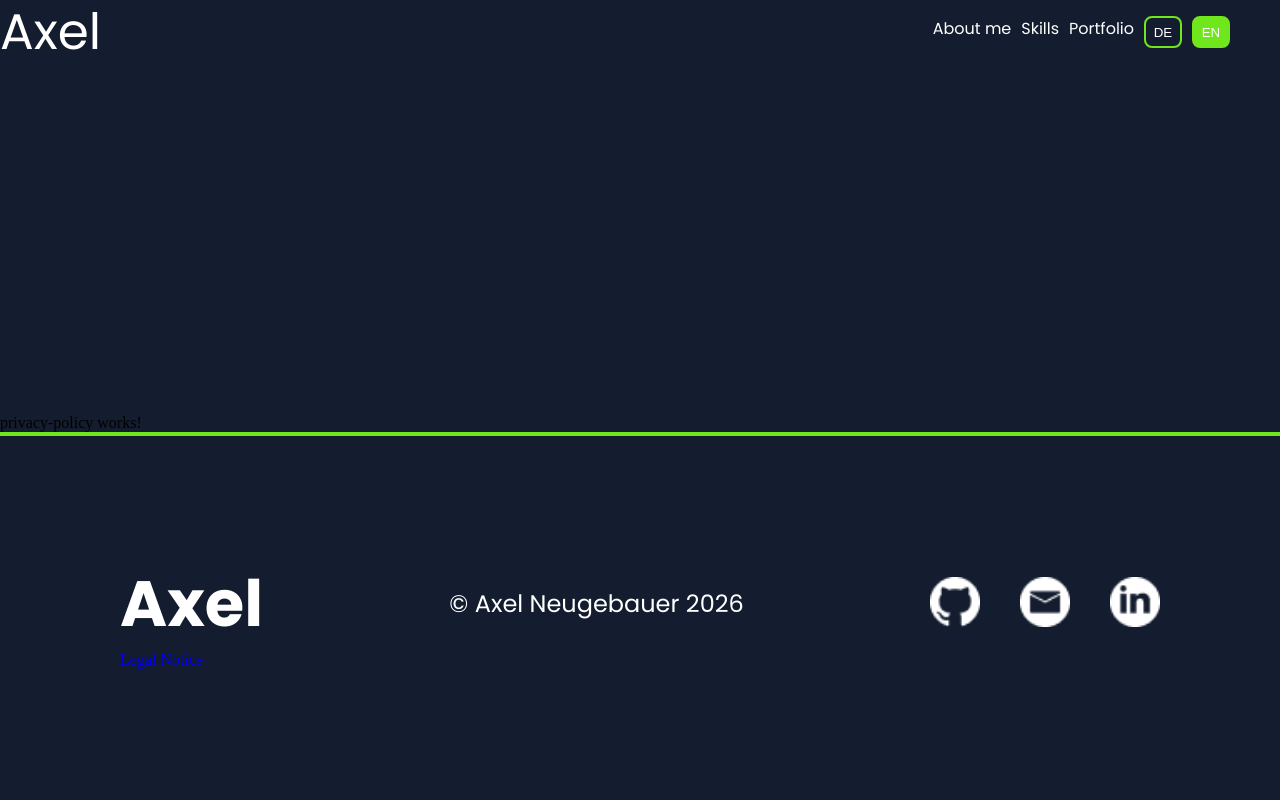
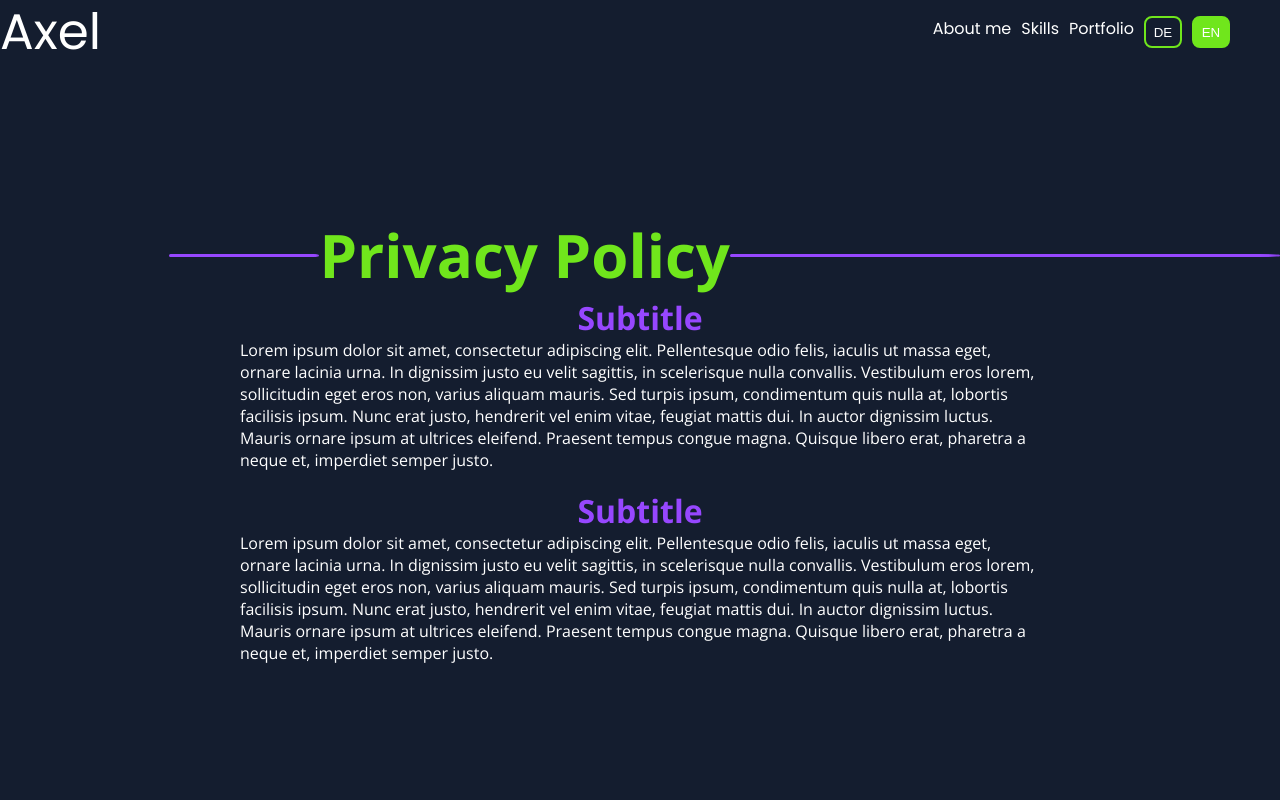
Before and after one commit to Axel-ne/Portfolio, an Angular app: page /privacy-policy in a window 1280 px wide. Shown: the top 800 px of the page. Built offline with nearby package versions, Linux system fonts and the light colour scheme.

Commit message:
code refactoring

```diff
--- a/src/app/components/contact-sectionn/contact-sectionn.scss
+++ b/src/app/components/contact-sectionn/contact-sectionn.scss
@@ -135,3 +135,7 @@
         width: 50px;
         height: 50px;
     }
+
+    a{
+        color: rgba(151, 71, 255, 1);
+    }
--- a/src/app/components/footer/footer.html
+++ b/src/app/components/footer/footer.html
@@ -3,9 +3,9 @@
         <a href=""><h2>Axel</h2></a>
         <div><p>© Axel Neugebauer 2026</p></div>
         <div class="social-icon-wrapper">
-            <a href=""><img src="/assets/icons/8. Github button.png" alt=""></a>
-            <a href=""><img src="\assets\icons\Vector (1).png" alt=""></a>
-            <a href=""><img src="\assets\icons\Vector (2).png" alt=""></a>
+            <a href="https://github.com/Axel-ne" target="_blank"><img src="/assets/icons/8. Github button.png" alt=""></a>
+            <a href="https://www.gmx.net/" target="_blank"><img src="\assets\icons\Vector (1).png" alt=""></a>
+            <a href="https://www.linkedin.com/login/de/" target="_blank"><img src="\assets\icons\Vector (2).png" alt=""></a>
         </div>
     </div>
     <a routerLink="/legal-notice">Legal Notice</a>
--- a/src/app/components/footer/footer.scss
+++ b/src/app/components/footer/footer.scss
@@ -32,3 +32,8 @@ footer{
     display: flex;
     gap: 40px;
 }
+
+a{
+    color: white;
+    font-family: poppins;
+}
--- a/src/app/components/header/header.scss
+++ b/src/app/components/header/header.scss
@@ -10,7 +10,7 @@ header{
     display: flex;
     justify-content: space-between;
     align-items: center;
-    margin-bottom: 350px;
+    margin-bottom: 150px;
     nav{
         display: flex;
         gap: 10px;
--- a/src/app/components/landing-section/landing-section.html
+++ b/src/app/components/landing-section/landing-section.html
@@ -22,9 +22,9 @@
             <img class="socials-line" src="\assets\icons\LINE 1.png" alt="">
         </div>
         <div class="socials-content">
-            <img class="social-icon" src="/assets/icons/8. Github button.png" alt="">
-            <img class="social-icon" src="\assets\icons\Vector (1).png" alt="">
-            <img class="social-icon" src="\assets\icons\Vector (2).png" alt="">
+            <a href="https://github.com/Axel-ne" target="_blank"><img class="social-icon" src="/assets/icons/8. Github button.png" alt=""></a>
+            <a href="https://www.gmx.net/" target="_blank"><img class="social-icon" src="\assets\icons\Vector (1).png" alt=""></a>
+            <a href="https://www.linkedin.com/login/de/" target="_blank"><img class="social-icon" src="\assets\icons\Vector (2).png" alt=""></a>
         </div>
     </div>
     <div class="scroll-icon-wrapper">
--- a/src/app/components/landing-section/landing-section.scss
+++ b/src/app/components/landing-section/landing-section.scss
@@ -78,10 +78,11 @@
     flex-direction: column;
     align-items: center;
     p{
-        width: 160px;
+        width: 200px;
         transform: rotate(-270deg);
         color: white;
         font-size: 32px;
+        font-family: poppins;
     }
     .arrow{
         margin-top: 60px ;
--- a/src/app/components/privacy-policy/privacy-policy.html
+++ b/src/app/components/privacy-policy/privacy-policy.html
@@ -1 +1,29 @@
-<p>privacy-policy works!</p>
+<section class="privacy-policy-section">
+
+        <div class="privacy-policy-headline">
+            <img src="/assets/icons/LINE 3.png" alt="">
+            <h1>Privacy Policy</h1>
+            <img class="big-line" src="/assets/icons/LINE 3.png" alt="">
+        </div>
+        <div class="privacy-policy-content-wrapper">
+        <div class="privacy-policy-content">
+            <h2>Subtitle</h2>
+            <p>Lorem ipsum dolor sit amet, consectetur adipiscing elit. Pellentesque odio felis, iaculis ut massa eget,
+                ornare lacinia urna. In dignissim justo eu velit sagittis, in scelerisque nulla convallis. Vestibulum
+                eros lorem, sollicitudin eget eros non, varius aliquam mauris. Sed turpis ipsum, condimentum quis nulla
+                at, lobortis facilisis ipsum. Nunc erat justo, hendrerit vel enim vitae, feugiat mattis dui. In auctor
+                dignissim luctus. Mauris ornare ipsum at ultrices eleifend. Praesent tempus congue magna. Quisque libero
+                erat, pharetra a neque et, imperdiet semper justo.
+            </p>
+            <br>
+            <h2>Subtitle</h2>
+            <p>Lorem ipsum dolor sit amet, consectetur adipiscing elit. Pellentesque odio felis, iaculis ut massa eget,
+                ornare lacinia urna. In dignissim justo eu velit sagittis, in scelerisque nulla convallis. Vestibulum
+                eros lorem, sollicitudin eget eros non, varius aliquam mauris. Sed turpis ipsum, condimentum quis nulla
+                at, lobortis facilisis ipsum. Nunc erat justo, hendrerit vel enim vitae, feugiat mattis dui. In auctor
+                dignissim luctus. Mauris ornare ipsum at ultrices eleifend. Praesent tempus congue magna. Quisque libero
+                erat, pharetra a neque et, imperdiet semper justo.
+            </p>
+        </div>
+    </div>
+</section>
--- a/src/app/components/privacy-policy/privacy-policy.scss
+++ b/src/app/components/privacy-policy/privacy-policy.scss
@@ -0,0 +1,43 @@
+
+
+.privacy-policy-headline {
+    display: flex;
+    justify-content: flex-end;
+    align-items: center;
+    h1 {
+    color: rgba(112, 230, 28, 1);
+    font-family: 'Open Sans';
+    font-size: 60px;
+    }
+    img {
+    width: 150px;
+    height: 3px;
+    border-radius: 2px;
+    }
+    .big-line {
+    width: 550px;
+    }
+}
+
+.privacy-policy-content-wrapper{
+    display: flex;
+    flex-direction: column;
+    align-items: center;
+}
+
+.privacy-policy-content {
+    display: flex;
+    flex-direction: column;
+    align-items: center;
+    margin-bottom: 150px;
+    width: 800px;
+    h2 {
+    color: rgba(151, 71, 255, 1);
+    font-family: 'Open Sans';
+    font-size: 32px;
+    }
+    p {
+    color: white;
+    font-family: 'Open Sans';
+    }
+}
```
